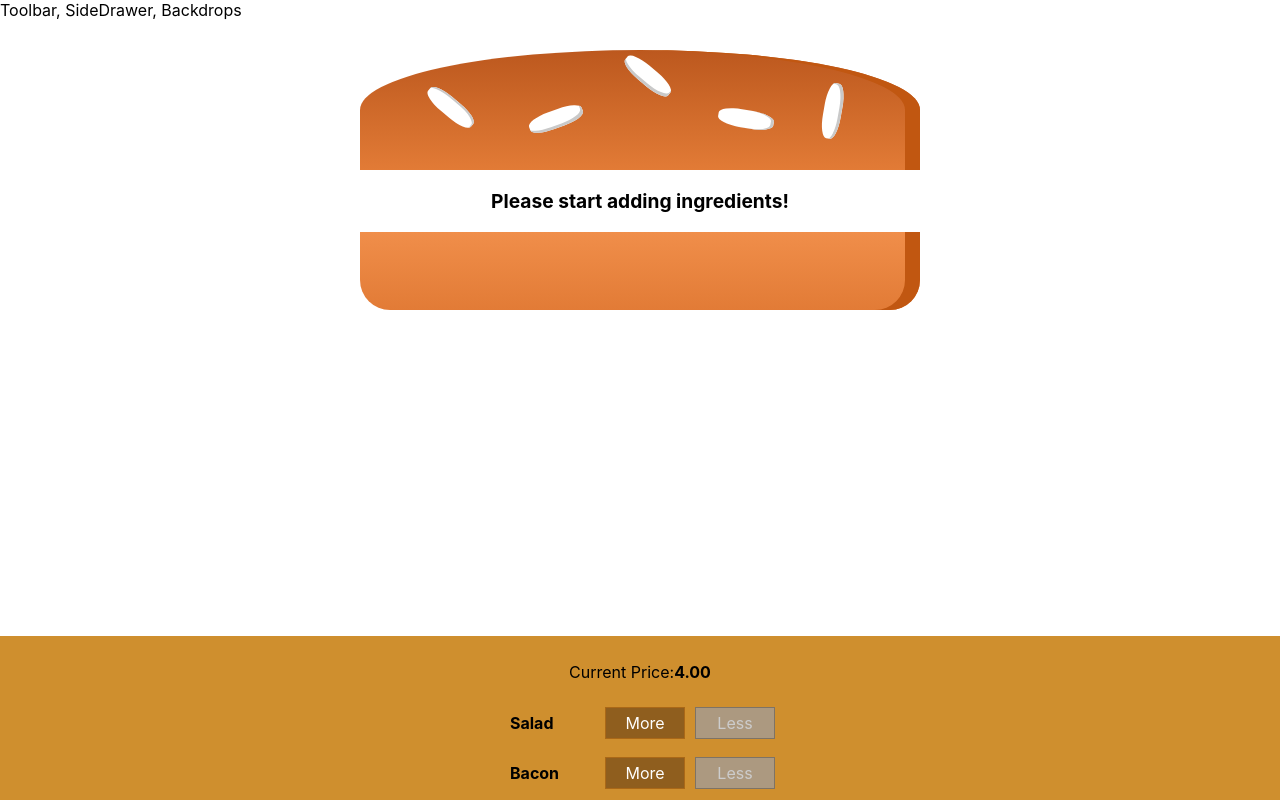
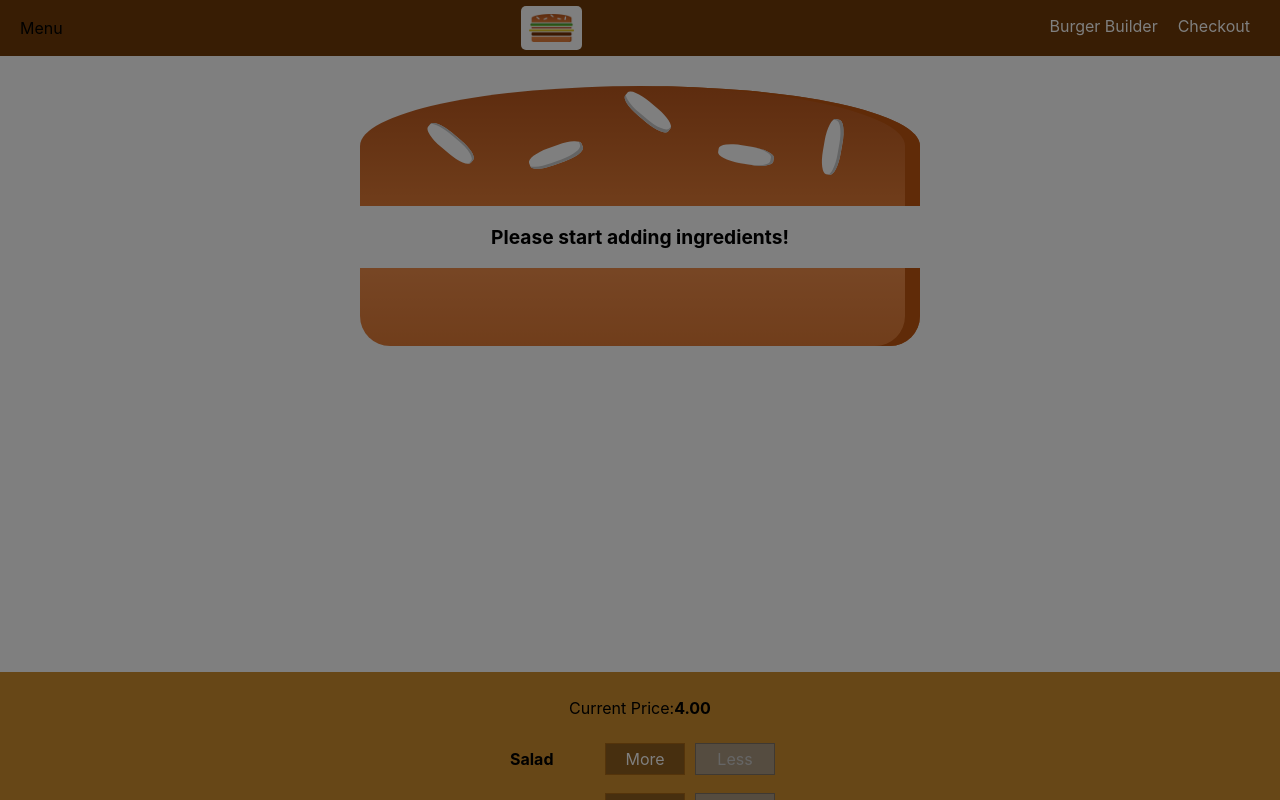
Before and after one commit to bhagwanbankar/ReactSampleDemo, a React (Create React App) app: page / in a window 1280 px wide. Shown: the top 800 px of the page. Built offline with nearby package versions, Linux system fonts and the light colour scheme.

Commit message:
side bar added

```diff
--- a/src/components/Layout/Layout.css
+++ b/src/components/Layout/Layout.css
@@ -1,3 +1,3 @@
 .Content{
-    margin-top:16px;
+    margin-top:72px;
 }
--- a/src/components/Layout/Layout.js
+++ b/src/components/Layout/Layout.js
@@ -1,13 +1,27 @@
-import React from 'react';
+import React, { Component } from 'react';
 import Aux from '../../hoc/Aux';
 import './Layout.css';
-const layout = (props) => (
-    <Aux>
-        <div>Toolbar, SideDrawer, Backdrops</div>
-        <main className='Content'>
-            {props.children}
-        </main>
-    </Aux>
-);
+import Toolbar from '../Navigation/Toolbar/Toolbar'
+import SideDrawer from '../Navigation/SideDrawer/SideDrawer';
 
-export default layout;
+class Layout extends Component{
+    state = {
+        showSideDrawer:true
+    }
+    sideDrawerCloseHandler = ()=>{
+        this.setState({showSideDrawer:false});
+    }
+    render(){
+        return(
+            <Aux>
+                <Toolbar/>
+                <SideDrawer open={this.state.showSideDrawer} closed = {this.sideDrawerCloseHandler}/>
+                <main className='Content'>
+                    {this.props.children}
+                </main>
+            </Aux>
+            );
+    }
+};
+
+export default Layout;
--- /dev/null
+++ b/src/components/Logo/Logo.css
@@ -0,0 +1,10 @@
+.Logo{
+    background-color: white;
+    padding: 8px;
+    height: 100%;
+    box-sizing: border-box;
+    border-radius: 5px;
+}
+.Logo img{
+    height: 100%;
+}
--- /dev/null
+++ b/src/components/Logo/Logo.js
@@ -0,0 +1,10 @@
+import React from 'react';
+import burgerLogo from '../../assets/images/burger-logo.png';
+import './Logo.css';
+const logo = (props) => (
+    <div className='Logo'>
+        <img src={burgerLogo} alt="BurgerLogo" />
+    </div>
+);
+
+export default logo;
--- /dev/null
+++ b/src/components/Navigation/NavItems/NavItem/NavItem.css
@@ -0,0 +1,46 @@
+.NavItem{
+    margin: 10px 0;
+    box-sizing: border-box;
+    display: block;
+    width: 100%;
+}
+
+.NavItem a{
+    color: #8F5C2C;
+    text-decoration: none;
+    width: 100%;
+    box-sizing: border-box;
+    display: block;
+}
+
+.NavItem a:hover,
+.NavItem a:active,
+.NavItem a:active{
+    color:40A4C8;
+}
+
+@media (min-width:500px){
+    .NavItem{
+        margin: 0;
+        display: flex;
+        height: 100%;
+        width: auto;
+        align-items: center;
+    }
+
+    .NavItem a{
+        color: white;
+        height: 100%;
+        padding: 16px 10px;
+        border-bottom: 4px solid transparent;
+    }
+
+    .NavItem a:hover,
+    .NavItem a:active,
+    .NavItem a:active{
+        background-color: #8F5C2C;
+        border-bottom: 4px solid #40A4C8;
+        color:white;
+    }
+
+}
--- /dev/null
+++ b/src/components/Navigation/NavItems/NavItem/NavItem.js
@@ -0,0 +1,9 @@
+import React from 'react';
+import './NavItem.css';
+const navItem = (props) => (
+    <li className='NavItem'>
+        <a href={props.link} className = {props.active ? 'active' : null}>{props.children}</a>
+    </li>
+);
+
+export default navItem;
--- /dev/null
+++ b/src/components/Navigation/NavItems/NavItems.css
@@ -0,0 +1,15 @@
+.NavItems{
+    margin: 0;
+    padding: 0;
+    list-style: none;
+    display: flex;
+    flex-flow: column;
+    align-items: center;
+    height: 100%;
+}
+
+@media(min-width: 500px){
+    .NavItems{
+        flex-flow: row;
+    }
+}
--- /dev/null
+++ b/src/components/Navigation/NavItems/NavItems.js
@@ -0,0 +1,11 @@
+import React from 'react';
+import './NavItems.css';
+import NavItem from './NavItem/NavItem';
+const navItems = (props) => (
+    <ul className='NavItems'>
+        <NavItem link ="/" active>Burger Builder</NavItem>
+        <NavItem link ="/" >Checkout</NavItem>
+    </ul>
+);
+
+export default navItems;
--- /dev/null
+++ b/src/components/Navigation/SideDrawer/SideDrawer.css
@@ -0,0 +1,33 @@
+.SideDrawer{
+    position: fixed;
+    width: 280px;
+    max-width: 70%;
+    height: 100%;
+    left: 0;
+    top: 0;
+    z-index: 200;
+    background-color: white;
+    padding: 32px 16px;
+    box-sizing: border-box;
+    transition: transform 0.3s ease-out;
+
+}
+
+@media (min-width: 500px){
+    .SideDrawer{
+        display: none;
+    }
+}
+
+.Open{
+    transform: translateX(0);
+}
+
+.Closed{
+    transform: translateX(-100%)
+}
+
+.SideDraw-Logo{
+    height: 11%;
+    margin-bottom: 32px;
+}
--- /dev/null
+++ b/src/components/Navigation/SideDrawer/SideDrawer.js
@@ -0,0 +1,27 @@
+import React from 'react';
+import NavItems from '../NavItems/NavItems';
+import Logo from '../../Logo/Logo';
+import './SideDrawer.css';
+import Aux from '../../../hoc/Aux';
+import Backdrop from '../../UI/Backdrop/Backdrop';
+const sideDrawer = (props) =>{
+    let attachedClasses = ['SideDrawer', 'Closed'];
+    if(props.open){
+        attachedClasses = ['SideDrawer', 'Open'];
+    }
+    return (
+        <Aux>
+            <Backdrop show={props.open} clicked={props.closed}/>
+            <div className={attachedClasses.join(' ')}>
+                <div className='SideDraw-Logo'>
+                    <Logo/>
+                </div>
+                <nav>
+                    <NavItems/>
+                </nav>
+            </div>
+        </Aux>
+    );
+};
+
+export default sideDrawer;
--- /dev/null
+++ b/src/components/Navigation/Toolbar/Toolbar.css
@@ -0,0 +1,28 @@
+.Toolbar{
+    height: 56px;
+    width: 100%;
+    position: fixed;
+    top: 0;
+    left: 0;
+    background-color: #703B09;
+    display: flex;
+    justify-content: space-between;
+    align-items: center;
+    padding: 0 20px;
+    box-sizing: border-box;
+    z-index: 90;
+}
+
+.Toolbar nav{
+    height: 100%;
+
+}
+.Tool-Logo{
+    height: 80%;
+}
+
+@media(max-width:499px){
+    .DesktopOnly{
+        display: none;
+    }
+}
--- /dev/null
+++ b/src/components/Navigation/Toolbar/Toolbar.js
@@ -0,0 +1,17 @@
+import React from 'react';
+import './Toolbar.css';
+import Logo from '../../Logo/Logo';
+import NavItems from '../NavItems/NavItems';
+const toolbar = (props) => (
+    <header className='Toolbar'>
+        <div>Menu</div>
+        <div className='Tool-Logo'>
+            <Logo/>
+        </div>
+        <nav className='DesktopOnly'>
+           <NavItems></NavItems>
+        </nav>
+    </header>
+);
+
+export default toolbar;
```
Also changed, not shown: src/assets/images/burger-logo.png (added).
